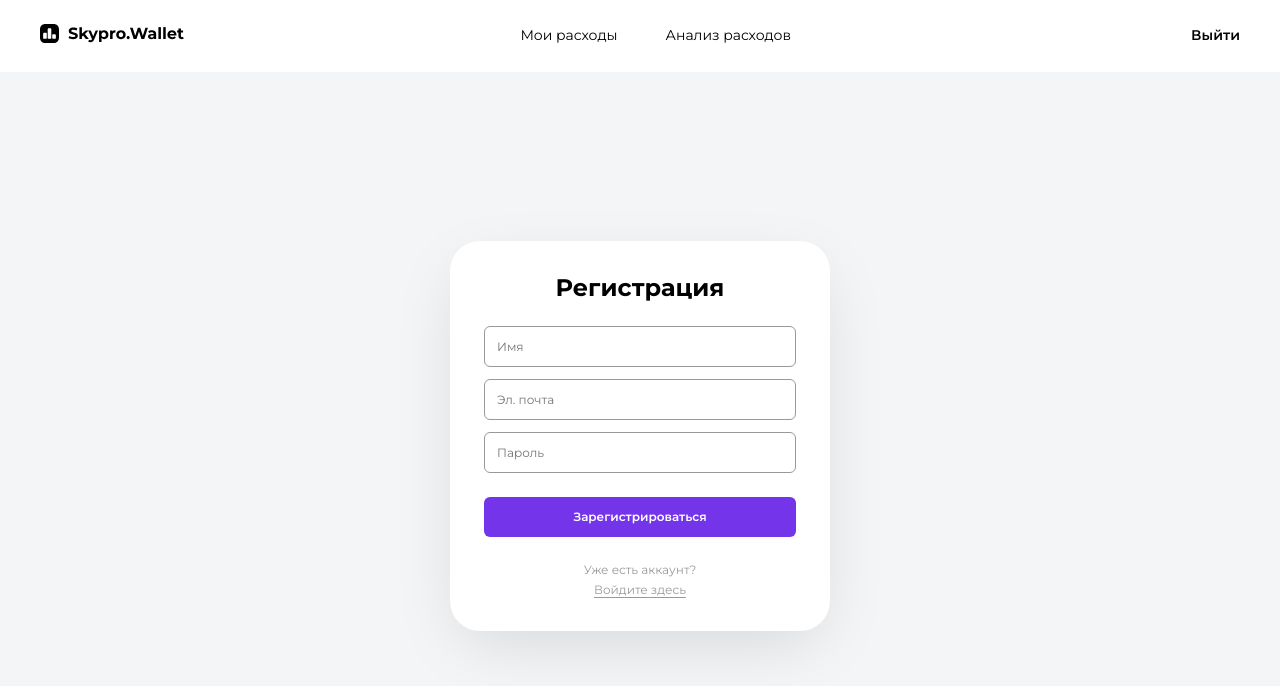
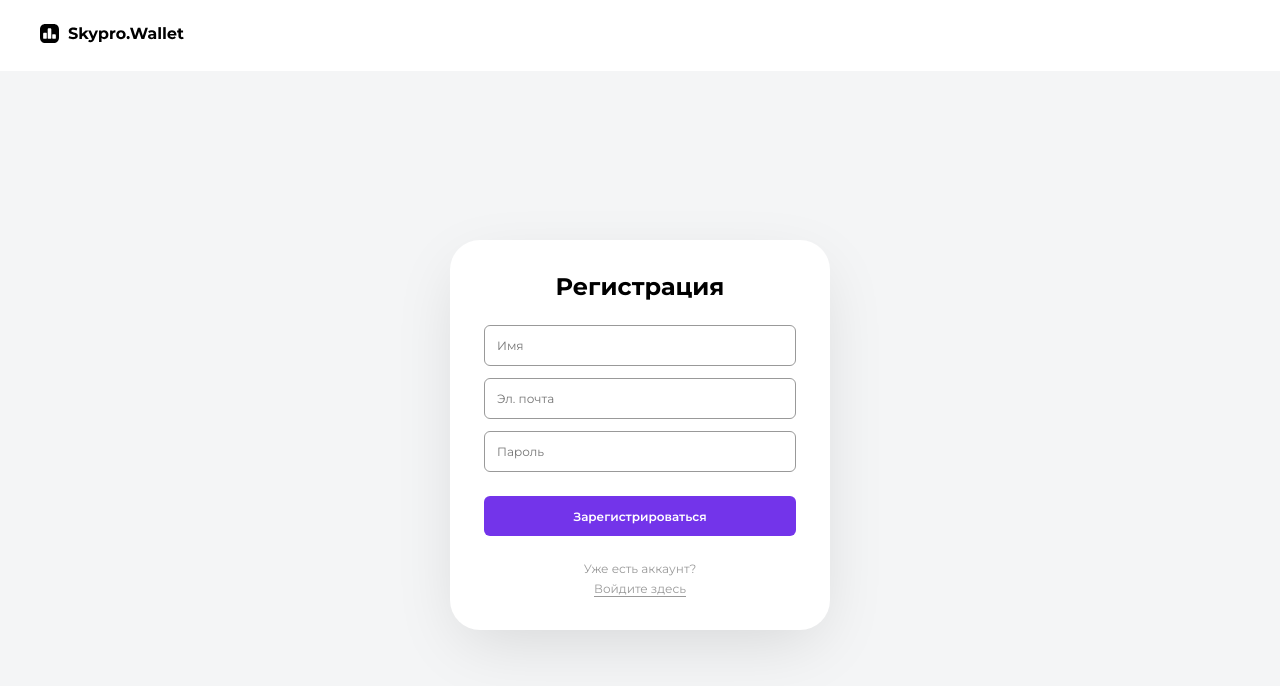
Before and after one commit to kors-ak/skypro-wallet, a React (Vite) app: page /sign-up in a window 1280 px wide. Shown: the top 686 px of the page. Built offline with nearby package versions, Linux system fonts and the light colour scheme.

Commit message:
изменения хедера

```diff
--- a/src/components/AppRoutes.jsx
+++ b/src/components/AppRoutes.jsx
@@ -12,12 +12,12 @@ function AppRoutes() {
   return (
     <Routes>
       <Route element={<PrivateRoute isAuth={!!token} />}>
-        <Route path="/" element={<MainPage />} />
+        <Route path="/" element={<MainPage isAuth={!token} />} />
         <Route path="/analytics" element={<AnalyticsPage />} />
       </Route>
 
-      <Route path="/sign-in" element={<SignInPage />} />
-      <Route path="/sign-up" element={<SignUpPage />} />
+      <Route path="/sign-in" element={<SignInPage isAuth={!token}/>} />
+      <Route path="/sign-up" element={<SignUpPage isAuth={!token}/>} />
     </Routes>
   )
 }
--- a/src/components/Auth/Auth.jsx
+++ b/src/components/Auth/Auth.jsx
@@ -16,7 +16,7 @@ import {
 import { SInput } from "../Input/Input.styled";
 import { validateField } from "../../utils/validation";
 
-const Auth = ({ isSignUp }) => {
+const Auth = ({ isSignUp, isAuth }) => {
 	const { register, login } = useAuth();
 	const [name, setName] = useState("");
 	const [userLogin, setUserLogin] = useState("");
@@ -67,7 +67,7 @@ const Auth = ({ isSignUp }) => {
 
 	return (
 		<>
-			<Header />
+			<Header isAuth={isAuth} />
 			<SWrapper>
 				<SContainer>
 					<SContainerBlock>
--- a/src/components/Header/Header.jsx
+++ b/src/components/Header/Header.jsx
@@ -1,6 +1,6 @@
-import { Link } from 'react-router-dom'
-import { useAuth } from '../../context/AuthContext'
-import { useExpenses } from '../../context/ExpensesContext'
+import { Link } from "react-router-dom";
+import { useAuth } from "../../context/AuthContext";
+import { useExpenses } from "../../context/ExpensesContext";
 import {
 	SContent,
 	SExitButton,
@@ -8,14 +8,22 @@ import {
 	SHeader,
 	SLogo,
 	SPagesLinks,
-} from './Header.styled'
+} from "./Header.styled";
 
-export const Header = () => {
-  const { logout } = useAuth()
-  const { clearExpenses } = useExpenses()
+export const Header = ({ isAuth }) => {
+	const { logout } = useAuth();
+	const { clearExpenses } = useExpenses();
 
 	return (
 		<SHeader>
+				{isAuth ? (
+			<SContent>
+				<SLogo>
+					<Link to="/">
+						<img src="logo2.svg" />
+					</Link>
+				</SLogo>
+      </SContent> ) : (
         <SContent>
           <SLogo>
 					<Link to="/">
@@ -29,16 +37,17 @@ export const Header = () => {
 						</SPagesLinks>
 						<SExitButton
 							onClick={() => {
-              logout()
-              clearExpenses()
+								logout();
+								clearExpenses();
 							}}
 						>
 							Выйти
 						</SExitButton>
 					</SGroup>
 			</SContent>
+				)}
 		</SHeader>
-  )
-}
+	);
+};
 
-export default Header
+export default Header;
--- a/src/components/Main/Main.jsx
+++ b/src/components/Main/Main.jsx
@@ -3,10 +3,10 @@ import { ExpensesTable } from '../ExpensesTable/ExpensesTable'
 import { Header } from '../Header/Header'
 import Form from '../Form/Form'
 
-const Main = () => {
+const Main = ({ isAuth }) => {
   return (
     <>
-      <Header />
+      <Header isAuth={isAuth} />
       <SMain>
         <SHeading>Мои расходы</SHeading>
 
--- a/src/pages/MainPage.jsx
+++ b/src/pages/MainPage.jsx
@@ -1,5 +1,5 @@
 import Main from "../components/Main/Main"
 
-const MainPage = () => <Main />
+const MainPage = ({ isAuth }) => <Main isAuth={isAuth} />
 
 export default MainPage
--- a/src/pages/SignInPage.jsx
+++ b/src/pages/SignInPage.jsx
@@ -1,5 +1,5 @@
 import Auth from "../components/Auth/Auth"
 
-const SignInPage = () => <Auth />
+const SignInPage = ({ isAuth }) => <Auth isAuth={isAuth} isSignUp={false} />
 
 export default SignInPage
--- a/src/pages/SignUpPage.jsx
+++ b/src/pages/SignUpPage.jsx
@@ -1,5 +1,5 @@
 import Auth from '../components/Auth/Auth'
 
-const SignUpPage = () => <Auth isSignUp />
+const SignUpPage = ({ isAuth }) => <Auth isAuth={isAuth} isSignUp />
 
 export default SignUpPage
```
Lines whose indentation alone changed are shown as unchanged.
